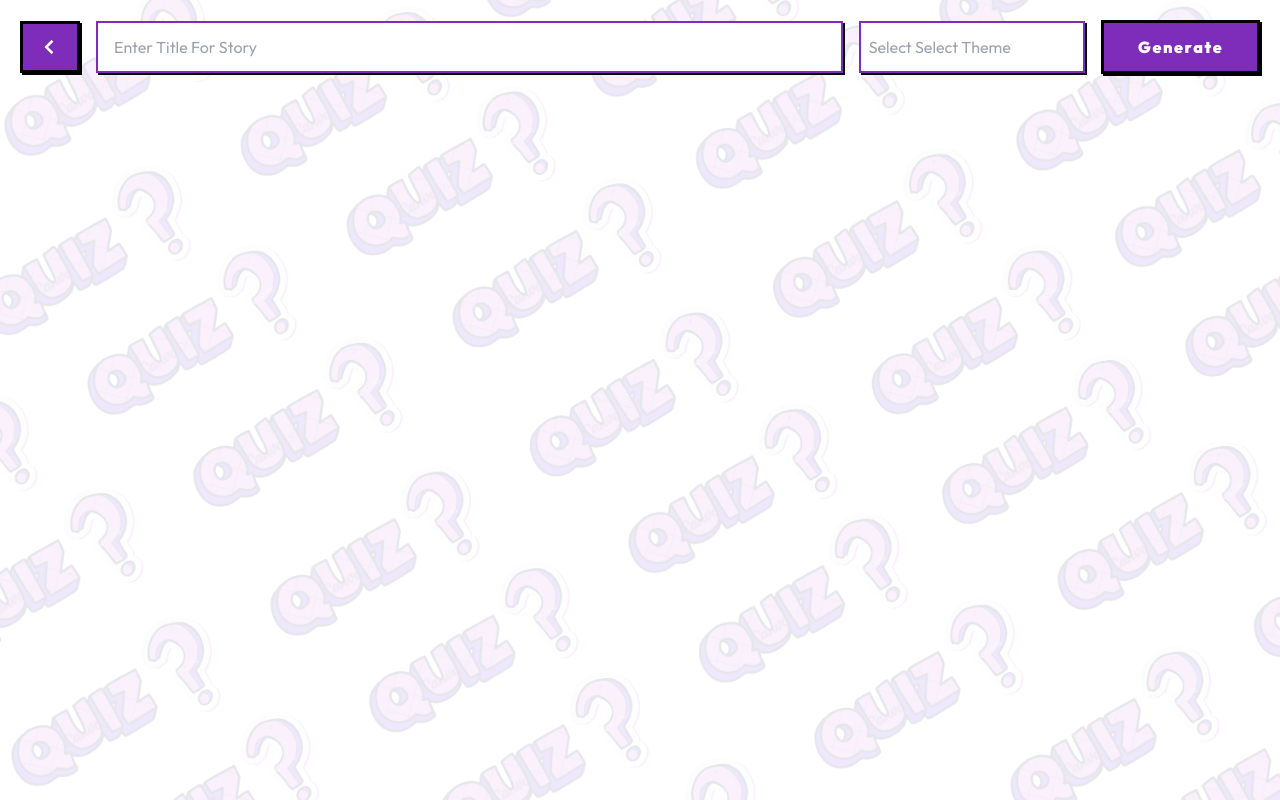
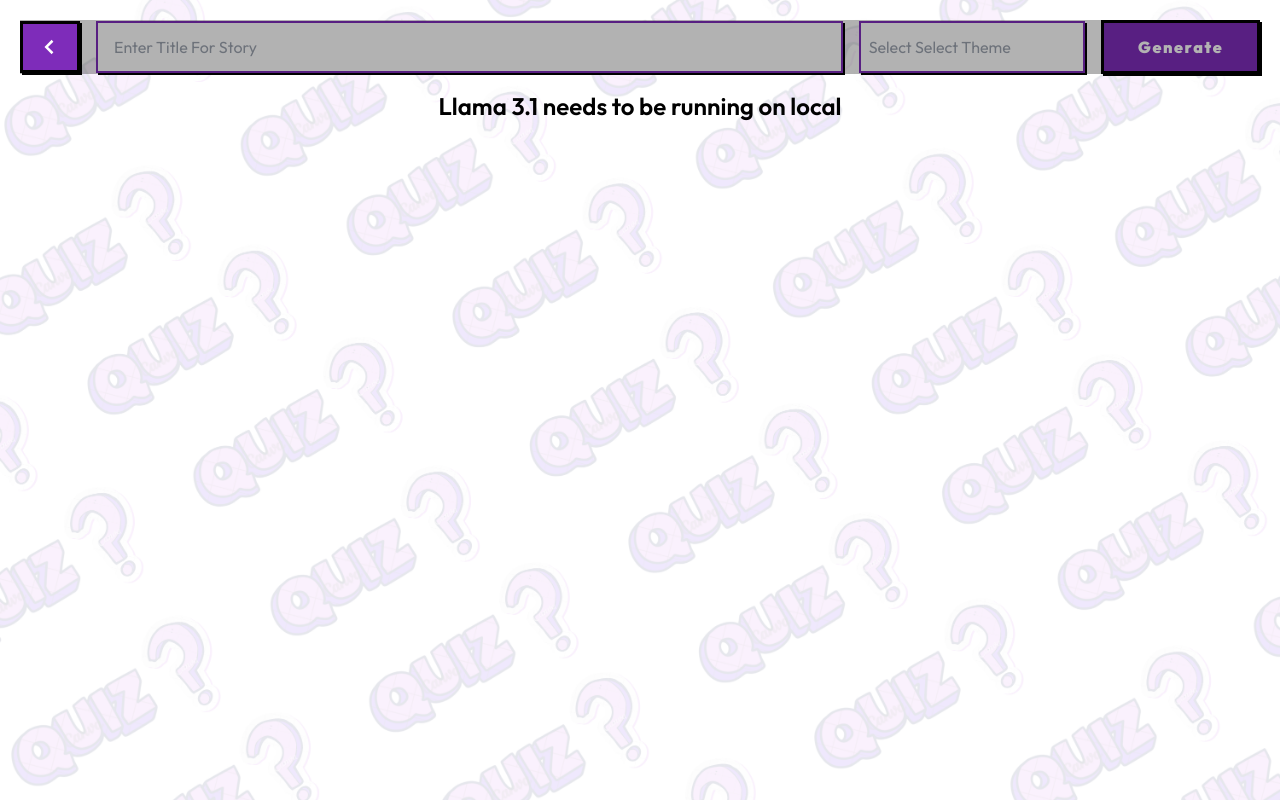
Before and after one commit to Jeyadheesh/ai-cademy_oneAPI_hack_kpr, a Next.js app: page /story-narrator in a window 1280 px wide. Built offline with nearby package versions, Linux system fonts and the light colour scheme.

Commit message:
message added for story narrator

```diff
--- a/src/app/story-narrator/page.tsx
+++ b/src/app/story-narrator/page.tsx
@@ -9,6 +9,7 @@ import { FaVolumeUp } from "react-icons/fa";
 import { ElevenLabsClient } from "elevenlabs";
 import { cn } from "@/lib/generate-comic/cn";
 import { FaGear } from "react-icons/fa6";
+import Link from "next/link";
 
 const StoryNarrator = () => {
   const [input, setInput] = useState("");
@@ -153,14 +154,14 @@ const StoryNarrator = () => {
 
   return (
     <main className="p-5 flex flex-col gap-2  bg min-h-screen ">
-      <div className="flex gap-4 items-center ">
-        <div
-          onClick={() => router.push("/dashboard")}
-          // href={"/dashboard"}
-          className="bg-priClr  text-white capitalize border-[3px] border-black boxShadow flex items-center gap-2 px-3 py-2 rounde-md shadow-black shadow-sm font-semibold"
+      <div className="flex gap-4 items-center relative ">
+        <div className="bg-black/30 absolute top-0 left-0 w-full h-full z-40" />
+        <Link
+          href={"/"}
+          className="bg-priClr  text-white capitalize z-50 border-[3px] border-black boxShadow flex items-center gap-2 px-3 py-2 rounde-md shadow-black shadow-sm font-semibold"
         >
           <BiChevronLeft className="text-3xl " />
-        </div>
+        </Link>
         <input
           placeholder="Enter Title For Story"
           className={
@@ -206,6 +207,9 @@ const StoryNarrator = () => {
           </p>
         </button>
       </div>
+      <h3 className="text-2xl font-semibold text-center py-2">
+        {"Llama 3.1 needs to be running on local"}
+      </h3>
       {/* #### New Story #### */}
       {stories.length > 0 ? (
         <div className="p-6 boxShadow bg-white border-2 border-priClr mt-8">
```
